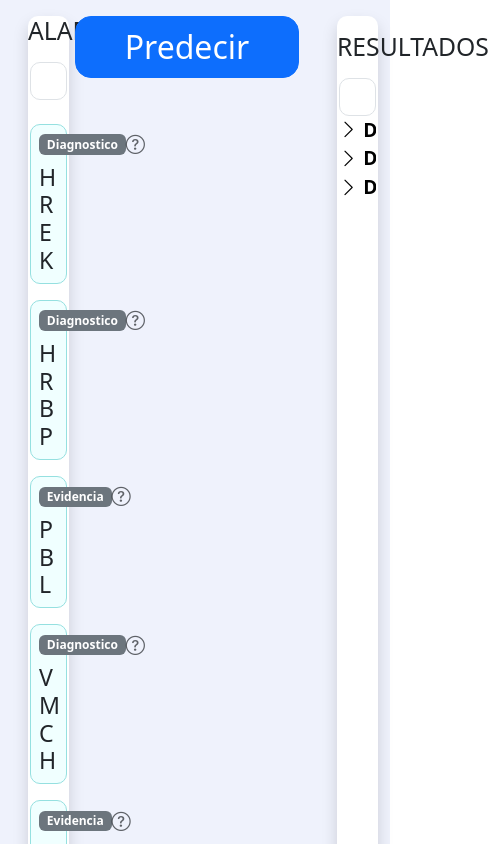
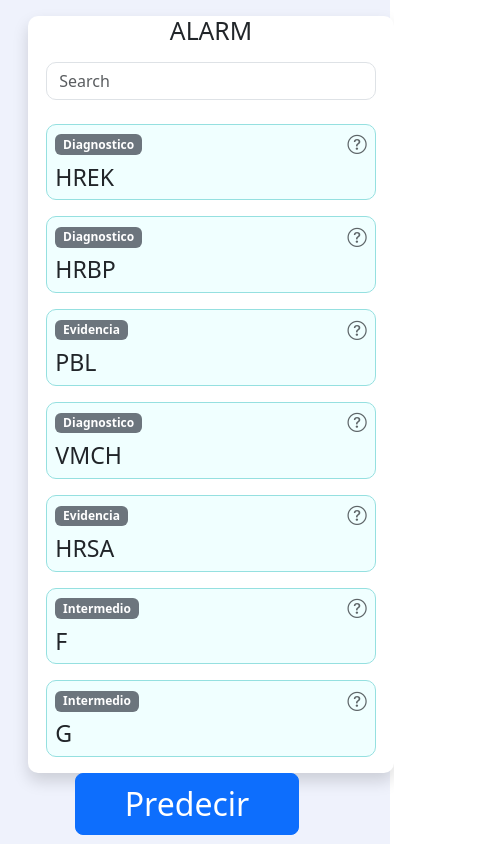
Before and after one commit to MatiasCab/alarm, an Angular app: page / in a window 390 px wide. Shown: the top 844 px of the page, 489 px wide, since content can reach past the window. Built offline with nearby package versions, Linux system fonts and the light colour scheme.

Commit message:
fixes: some visual fixes

```diff
--- a/src/app/app.component.html
+++ b/src/app/app.component.html
@@ -1,13 +1,13 @@
 <div class="page">
   <div class="container-fluid">
     <div class="row">
-      <div class="col-2">
+      <div class="col-xs-4 col-sm-4 col-md-3 col-xl-2 r">
         <app-side-nav (moveItemEvent)="moveItem($event)"></app-side-nav>
       </div>
-      <div class="col-8 r">
+      <div class="col-xs-4 col-sm-4 col-md-6 col-xl-8">
         <app-main-content [items]="nodes" (removeItemEvent)="removeItem($event)"></app-main-content>
       </div>
-      <div class="col-2">
+      <div class="col-xs-4 col-sm-4 col-md-3 col-xl-2 r">
         <app-results-container></app-results-container>
       </div>
     </div>
--- a/src/app/components/basics/main-card/main-card.component.scss
+++ b/src/app/components/basics/main-card/main-card.component.scss
@@ -13,9 +13,9 @@
 
 i{
     position: absolute;
-    font-size: 2em;
+    font-size: 2rem;
     top: 0;
-    right: 0.4em;
+    right: 0.4rem;
     color: red;
 }
 
@@ -45,14 +45,14 @@ i{
 }
 
 .var-title{
-    font-size: 2em;
+    font-size: 2rem;
     font-weight: bold;
     color: #000;
     margin-bottom: 0;
 }
 
 .var-info{
-    font-size: 1.2em;
+    font-size: 1.2rem;
     color: #000;
 }
 
@@ -62,17 +62,17 @@ i{
     justify-content: center;
     align-items: center;
     flex-direction: column;
-    margin-top: 1em;
-    margin-bottom: 1em;
+    margin-top: 1rem;
+    margin-bottom: 1rem;
 
 }
 
 .card{
-    margin-top: 1em;
-    margin-bottom: 1em;
+    margin-top: 1rem;
+    margin-bottom: 1rem;
 }
 
 .show-info{
-    font-size: 1.3em;
+    font-size: 1.3rem;
     text-decoration: none;
 }
--- a/src/app/components/basics/main-content/main-content.component.html
+++ b/src/app/components/basics/main-content/main-content.component.html
@@ -1,7 +1,7 @@
 <div>
     <div class="row gx-3 gy-3 w-100 gridContainer">
         @for(item of items; track item){
-            <div class="col-4">
+            <div class="col-sm-12 col-md-6 col-xl-4">
                 <app-main-card
                 [node]="item"
                 (removeNode)="removeItem($event)">
--- a/src/app/components/basics/main-content/main-content.component.scss
+++ b/src/app/components/basics/main-content/main-content.component.scss
@@ -1,7 +1,7 @@
 .gridContainer {
     overflow-y: auto;
     max-height: 100vh;
-    padding-bottom: 2em;
+    padding-bottom: 2rem;
 }
 
 .gridContainer::-webkit-scrollbar {
@@ -12,6 +12,6 @@
     display: flex;
     justify-content: center;
     align-items: center;
-    margin-top: 1em;
-    margin-bottom: 1em;
+    margin-top: 1rem;
+    margin-bottom: 1rem;
 }
--- a/src/app/components/basics/predict-button/predict-button.component.scss
+++ b/src/app/components/basics/predict-button/predict-button.component.scss
@@ -1,5 +1,5 @@
 button{
     width: 7em;
-    border-radius: 0.5em;
-    font-size: 2em;
+    border-radius: 0.5rem;
+    font-size: 2rem;
 }
```
